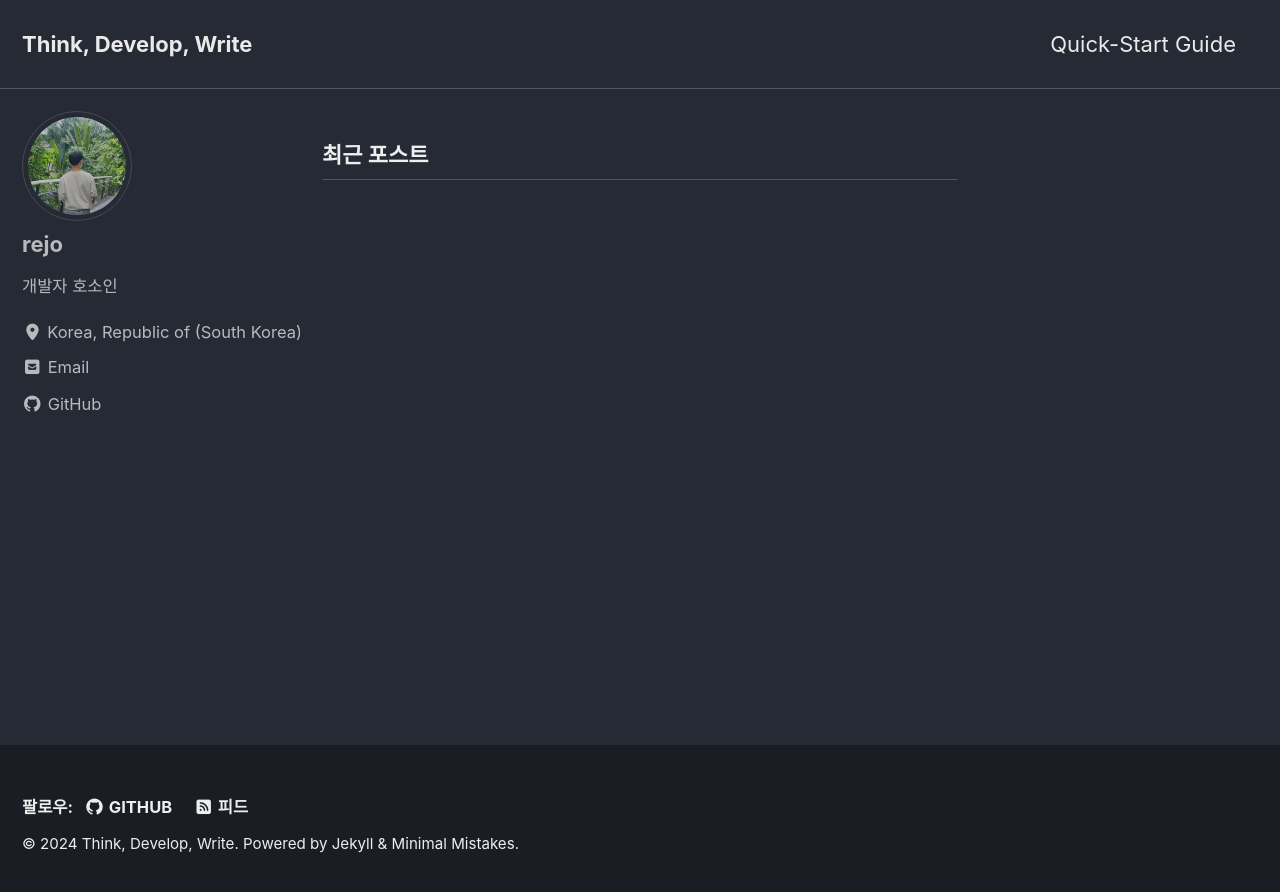
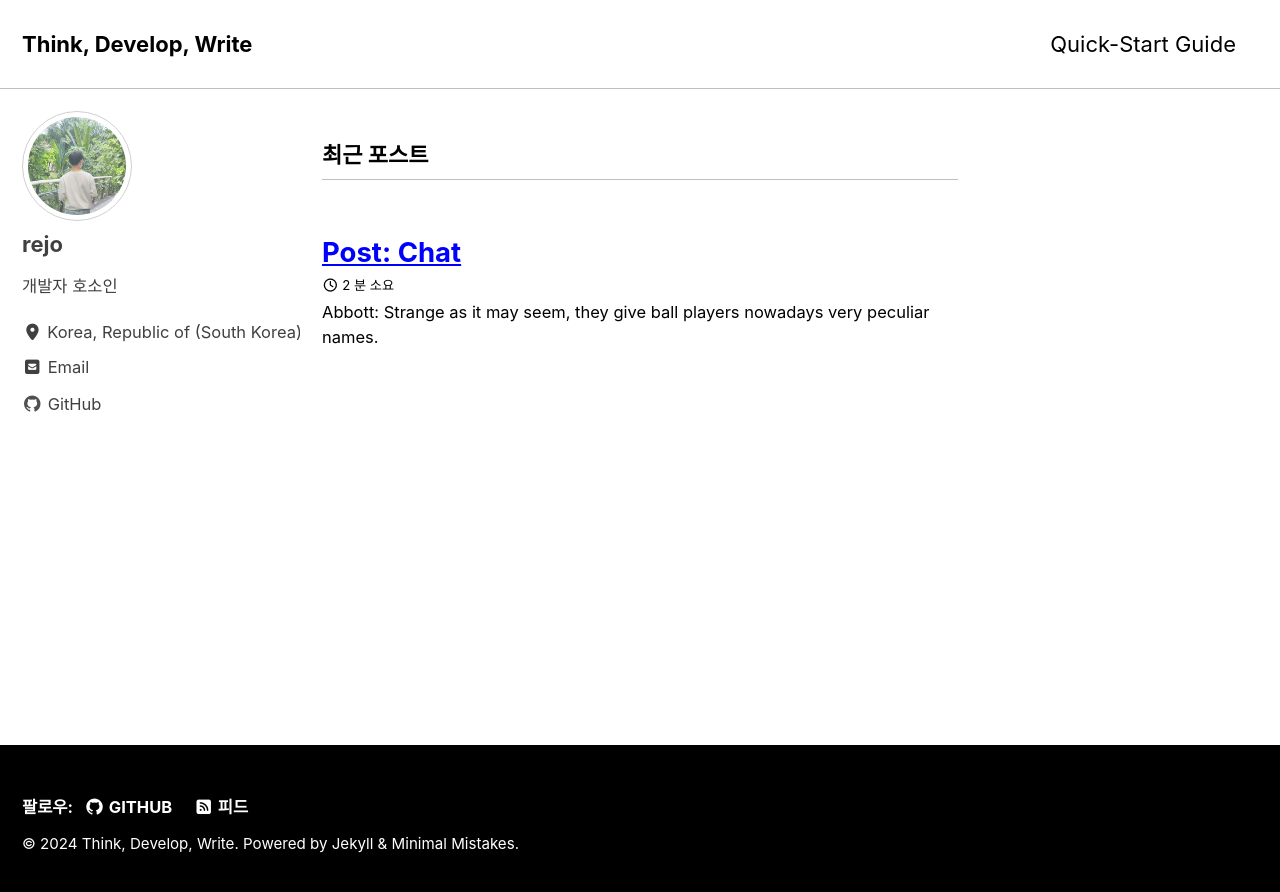
Before and after one commit to r3j0/r3j0.github.io, a Jekyll site: the page built from index.html, in a window 1280 px wide. Shown: the top 892 px of the page. Built offline with Jekyll 4.4.1, drawn with Linux system fonts in a browser that asks for light colours; cached includes are drawn as plain includes; the list of posts is cut into pages by our own code; some of the changed lines change nothing that is shown.

Commit message:
edit _config.yml & add test post

```diff
--- a/_config.yml
+++ b/_config.yml
@@ -12,7 +12,7 @@
 
 # theme                  : "minimal-mistakes-jekyll"
 # remote_theme           : "mmistakes/minimal-mistakes"
-minimal_mistakes_skin    : "dark" # "air", "aqua", "contrast", "dark", "dirt", "neon", "mint", "plum", "sunrise"
+minimal_mistakes_skin    : "contrast" # "air", "aqua", "contrast", "dark", "dirt", "neon", "mint", "plum", "sunrise"
 
 # Site Settings
 locale                   : "ko-KR"
--- /dev/null
+++ b/_posts/2010-01-08-post-chat.md
@@ -0,0 +1,134 @@
+---
+title: "Post: Chat"
+categories:
+  - Post Formats
+tags:
+  - chat
+  - Post Formats
+---
+
+Abbott: Strange as it may seem, they give ball players nowadays very peculiar names.
+
+Costello: Funny names?
+
+Abbott: Nicknames, nicknames. Now, on the St. Louis team we have Who's on first, What's on second, I Don't Know is on third--
+
+Costello: That's what I want to find out. I want you to tell me the names of the fellows on the St. Louis team.
+
+Abbott: I'm telling you. Who's on first, What's on second, I Don't Know is on third--
+
+Costello: You know the fellows' names?
+
+Abbott: Yes.
+
+Costello: Well, then who's playing first?
+
+Abbott: Yes.
+
+Costello: I mean the fellow's name on first base.
+
+Abbott: Who.
+
+Costello: The fellow playin' first base.
+
+Abbott: Who.
+
+Costello: The guy on first base.
+
+Abbott: Who is on first.
+
+Costello: Well, what are you askin' me for?
+
+Abbott: I'm not asking you--I'm telling you. Who is on first.
+
+Costello: I'm asking you--who's on first?
+
+Abbott: That's the man's name.
+
+Costello: That's who's name?
+
+Abbott: Yes.
+
+Costello: When you pay off the first baseman every month, who gets the money?
+
+Abbott: Every dollar of it. And why not, the man's entitled to it.
+
+Costello: Who is?
+
+Abbott: Yes.
+
+Costello: So who gets it?
+
+Abbott: Why shouldn't he? Sometimes his wife comes down and collects it.
+
+Costello: Who's wife?
+
+Abbott: Yes. After all, the man earns it.
+
+Costello: Who does?
+
+Abbott: Absolutely.
+
+Costello: Well, all I'm trying to find out is what's the guy's name on first base?
+
+Abbott: Oh, no, no. What is on second base.
+
+Costello: I'm not asking you who's on second.
+
+Abbott: Who's on first!
+
+Costello: St. Louis has a good outfield?
+
+Abbott: Oh, absolutely.
+
+Costello: The left fielder's name?
+
+Abbott: Why.
+
+Costello: I don't know, I just thought I'd ask.
+
+Abbott: Well, I just thought I'd tell you.
+
+Costello: Then tell me who's playing left field?
+
+Abbott: Who's playing first.
+
+Costello: Stay out of the infield! The left fielder's name?
+
+Abbott: Why.
+
+Costello: Because.
+
+Abbott: Oh, he's center field.
+
+Costello: Wait a minute. You got a pitcher on this team?
+
+Abbott: Wouldn't this be a fine team without a pitcher?
+
+Costello: Tell me the pitcher's name.
+
+Abbott: Tomorrow.
+
+Costello: Now, when the guy at bat bunts the ball--me being a good catcher--I want to throw the guy out at first base, so I pick up the ball and throw it to who?
+
+Abbott: Now, that's he first thing you've said right.
+
+Costello: I DON'T EVEN KNOW WHAT I'M TALKING ABOUT!
+
+Abbott: Don't get excited. Take it easy.
+
+Costello: I throw the ball to first base, whoever it is grabs the ball, so the guy runs to second. Who picks up the ball and throws it to what. What throws it to I don't know. I don't know throws it back to tomorrow--a triple play.
+
+Abbott: Yeah, it could be.
+
+Costello: Another guy gets up and it's a long ball to center.
+
+Abbott: Because.
+
+Costello: Why? I don't know. And I don't care.
+
+Abbott: What was that?
+
+Costello: I said, I DON'T CARE!
+
+Abbott: Oh, that's our shortstop!
```
